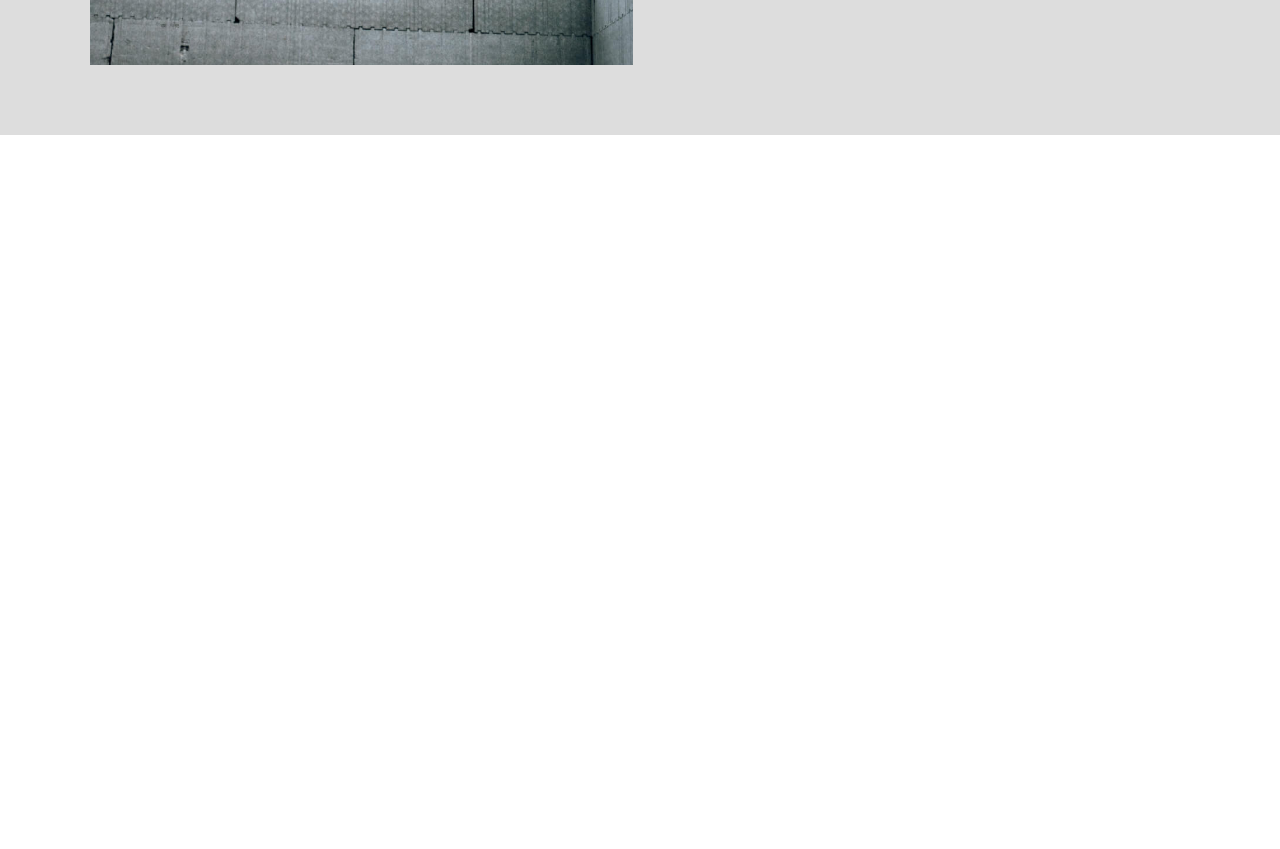
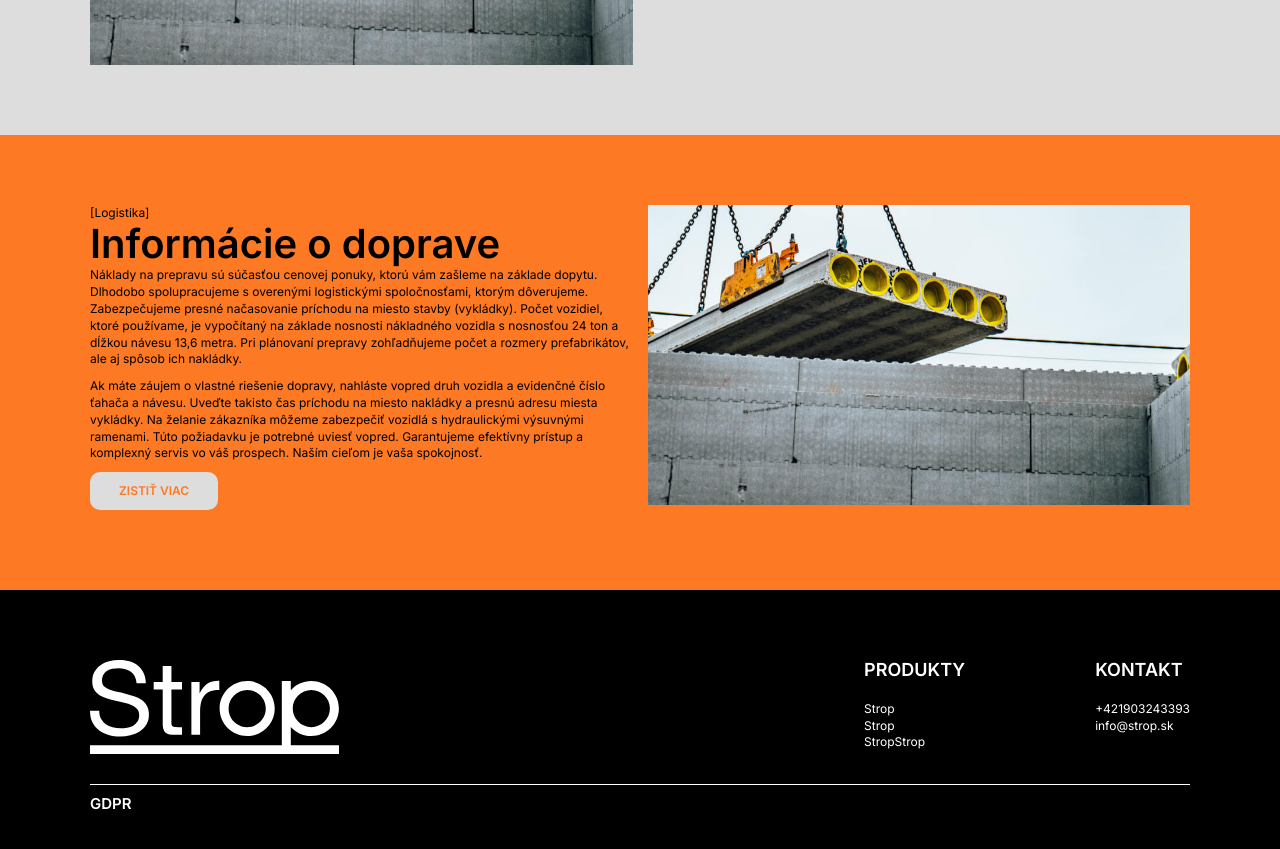
Before and after one commit to xkolumber/strop, a Next.js app: page / in a window 1280 px wide. Shown: the part 3820-4669 px from the top of the page. Before the commit the page ends 3955 px from the top, so only its background shows below. Built offline with nearby package versions, Linux system fonts and the light colour scheme.

Commit message:
Footer + favicton

```diff
--- /dev/null
+++ b/src/app/Components/Footer.tsx
@@ -0,0 +1,36 @@
+import Image from "next/image";
+import React from "react";
+
+const Footer = () => {
+  return (
+    <div className="main_section bg-black  ">
+      <div className="flex flex-col md:flex-row justify-between items-start">
+        <Image
+          src={"/logo.svg"}
+          alt="Logo"
+          width={1000}
+          height={1000}
+          className="w-[250px] max-w-[400px] max-h-[200px]"
+        />
+        <div className=" flex flex-col md:flex-row gap-4 md:gap-24 xl:gap-52 mt-12 md:mt-0">
+          <div className="flex flex-col ">
+            <h5 className="uppercase text-white mb-4 md:mb-8">Produkty</h5>
+            <p className="text-white">Strop</p>
+            <p className="text-white">Strop</p>
+            <p className="text-white">StropStrop</p>
+          </div>
+          <div className="flex flex-col">
+            <h5 className="uppercase text-white mb-4 md:mb-8">Kontakt</h5>
+            <p className="text-white">+421903243393</p>
+            <p className="text-white">info@strop.sk</p>
+          </div>
+        </div>
+      </div>
+      <div className="mt-4 md:mt-12 border-white border-t">
+        <h6 className="text-white pt-4">GDPR</h6>
+      </div>
+    </div>
+  );
+};
+
+export default Footer;
--- /dev/null
+++ b/src/app/Components/HomePageComponents/HomePageInfo.tsx
@@ -0,0 +1,48 @@
+import React from "react";
+import Image from "next/image";
+
+const HomePageInfo = () => {
+  return (
+    <div className="main_section bg-secondary">
+      <div className="flex flex-col md:flex-row md:gap-6">
+        <div
+          className="w-full md:w-1/2
+    "
+        >
+          <p>[Logistika]</p>
+          <h2>Informácie o doprave</h2>
+          <p>
+            Náklady na prepravu sú súčasťou cenovej ponuky, ktorú vám zašleme na
+            základe dopytu. Dlhodobo spolupracujeme s overenými logistickými
+            spoločnosťami, ktorým dôverujeme. Zabezpečujeme presné načasovanie
+            príchodu na miesto stavby (vykládky). Počet vozidiel, ktoré
+            používame, je vypočítaný na základe nosnosti nákladného vozidla s
+            nosnosťou 24 ton a dĺžkou návesu 13,6 metra. Pri plánovaní prepravy
+            zohľadňujeme počet a rozmery prefabrikátov, ale aj spôsob ich
+            nakládky.
+          </p>
+          <p className="mt-4">
+            {" "}
+            Ak máte záujem o vlastné riešenie dopravy, nahláste vopred druh
+            vozidla a evidenčné číslo ťahača a návesu. Uveďte takisto čas
+            príchodu na miesto nakládky a presnú adresu miesta vykládky. Na
+            želanie zákazníka môžeme zabezpečiť vozidlá s hydraulickými
+            výsuvnými ramenami. Túto požiadavku je potrebné uviesť vopred.
+            Garantujeme efektívny prístup a komplexný servis vo váš prospech.
+            Naším cieľom je vaša spokojnosť.
+          </p>
+          <button className="btn btn--secondary">Zistiť viac</button>
+        </div>
+        <Image
+          src={"/panel.jpg"}
+          alt="panel"
+          width={500}
+          height={500}
+          className="w-full md:w-1/2 h-[300px] object-cover"
+        />
+      </div>
+    </div>
+  );
+};
+
+export default HomePageInfo;
--- a/src/app/layout.tsx
+++ b/src/app/layout.tsx
@@ -2,11 +2,12 @@ import type { Metadata } from "next";
 import { Inter } from "next/font/google";
 import "./globals.css";
 import Navbar from "./Components/Navbar";
+import Footer from "./Components/Footer";
 
 const inter = Inter({ subsets: ["latin"] });
 
 export const metadata: Metadata = {
-  title: "Create Next App",
+  title: "Strop",
   description: "Generated by create next app",
 };
 
@@ -21,6 +22,7 @@ export default function RootLayout({
         <Navbar />
 
         {children}
+        <Footer />
       </body>
     </html>
   );
--- a/src/app/page.tsx
+++ b/src/app/page.tsx
@@ -4,6 +4,7 @@ import HomePagePanel from "./Components/HomePageComponents/HomePagePanel";
 import HomePageBratislava from "./Components/HomePageComponents/HomePageBratislava";
 import HomePageBlogSection from "./Components/HomePageComponents/HomePageBlogSection";
 import HomePageTechnical from "./Components/HomePageComponents/HomePageTechnical";
+import HomePageInfo from "./Components/HomePageComponents/HomePageInfo";
 
 export default function Home() {
   return (
@@ -14,6 +15,7 @@ export default function Home() {
       <HomePageBratislava />
       <HomePageBlogSection />
       <HomePageTechnical />
+      <HomePageInfo />
     </main>
   );
 }
```
Also changed, not shown: 1 other file (tests, documents, lock files or other folders).
